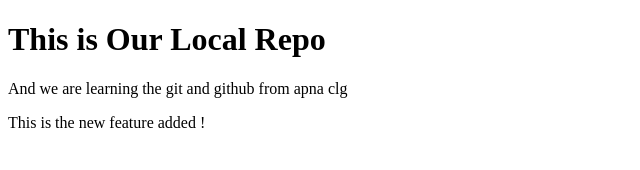
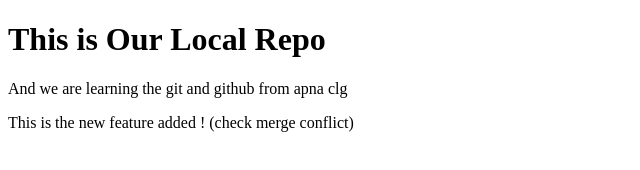
Before and after one commit to Ashwini202213/localrepo, a plain HTML site: page index.html in a window 1280 px wide. Shown: the whole page, without its empty margins (0-640 px from the left). Drawn offline with Linux system fonts and the light colour scheme.

Commit message:
add checking

```diff
--- a/index.html
+++ b/index.html
@@ -9,6 +9,6 @@
 <body>
     <h1>This is Our Local Repo</h1>
     <p>And we are learning the git and github from apna clg </p>
-    <p>This is the new feature added !</p>
+    <p>This is the new feature added ! (check merge conflict)</p>
 </body>
 </html>
```
